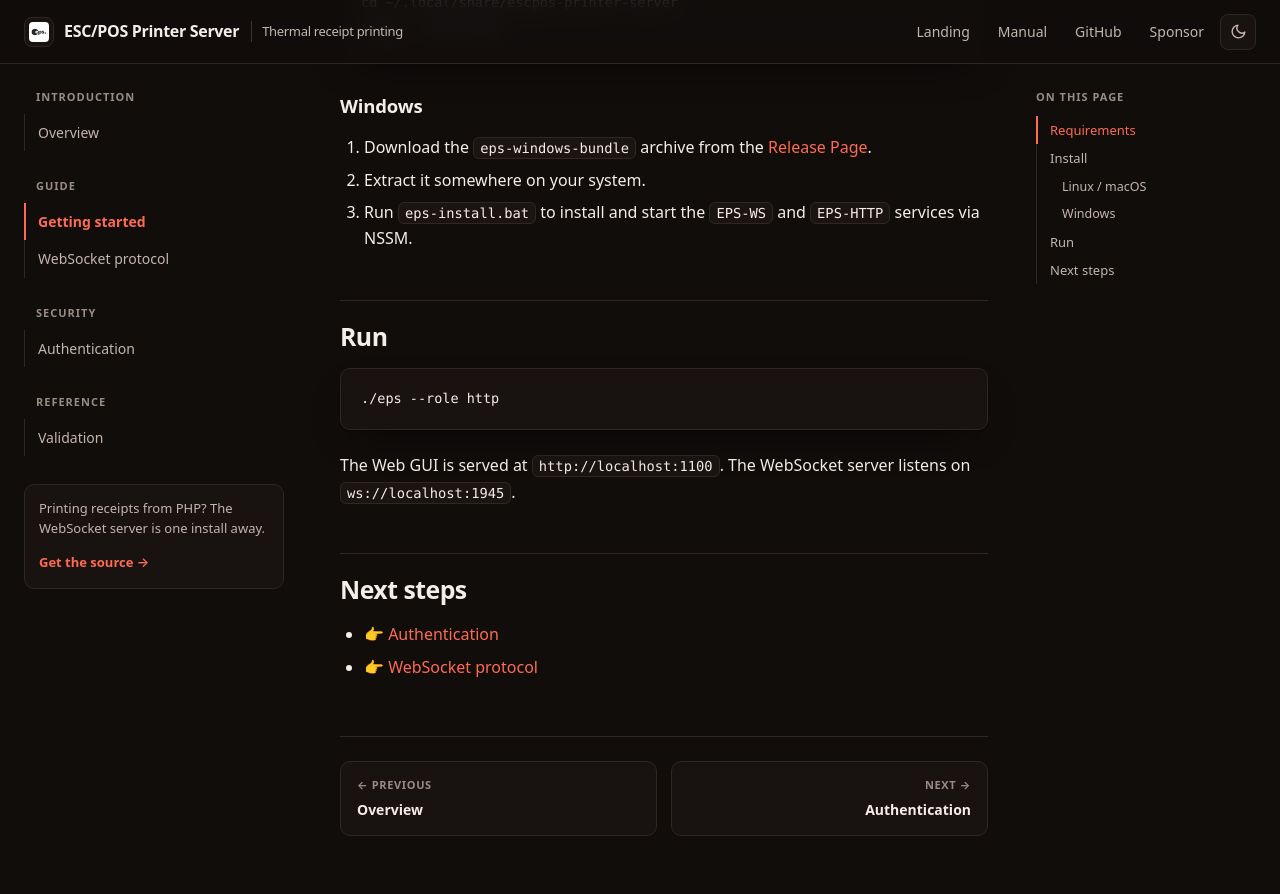
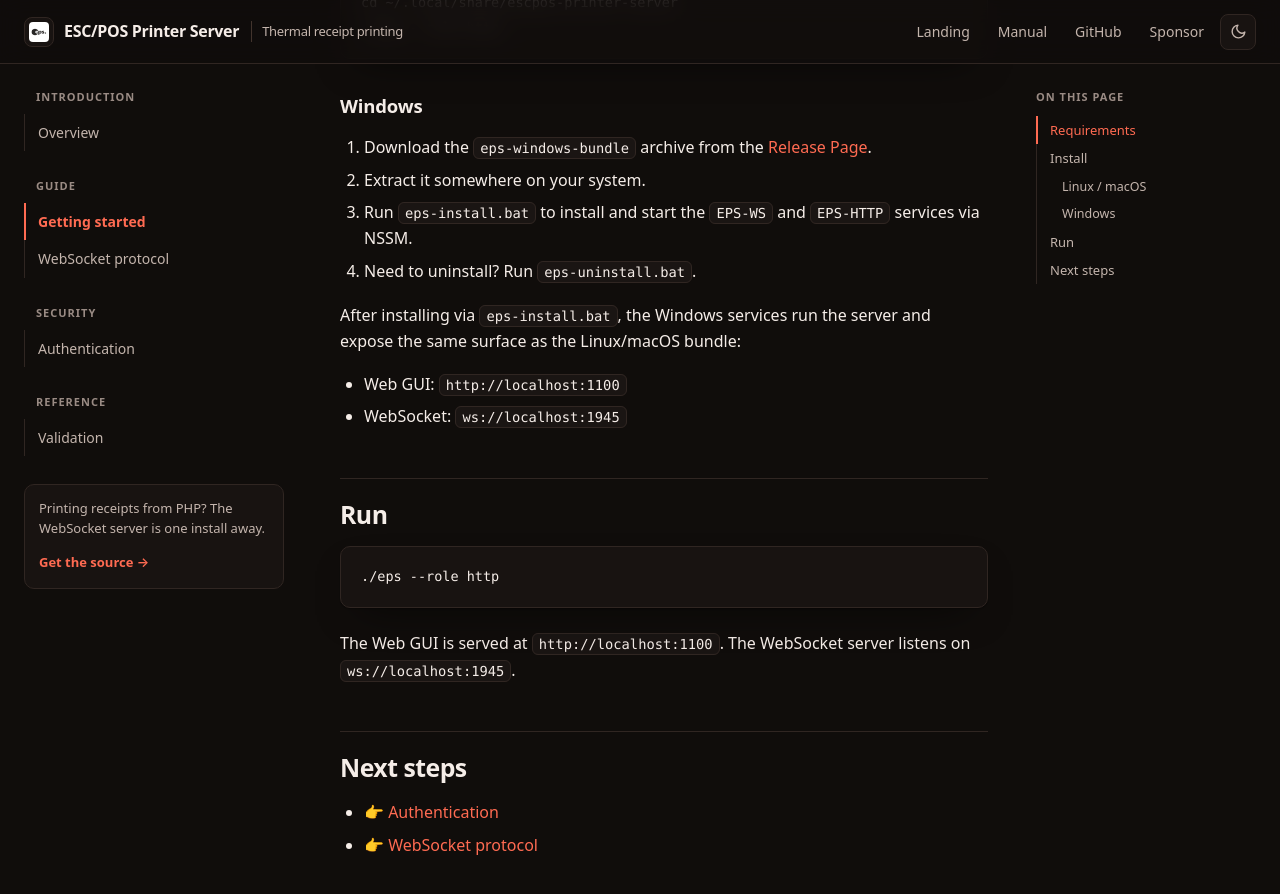
Before and after one commit to darkterminal/escpos-printer-server, a Jekyll site: the page built from docs/user-manual/installation.md, in a window 1280 px wide and 900 px high, scrolled down 666 px. Shown: the top 894 px of the window. Built offline with Jekyll 4.4.1, drawn with Linux system fonts in a browser that asks for light colours.

Commit message:
docs: point landing stats to eps repo and document windows usage

```diff
--- a/docs/assets/js/landing.js
+++ b/docs/assets/js/landing.js
@@ -1,8 +1,8 @@
-/* Turso Client PHP landing page — progressive enhancement only. */
+/* ESC/POS Printer Server landing page — progressive enhancement only. */
 (function () {
     "use strict";
 
-    var REPO = "tursodatabase/turso-client-php";
+    var REPO = "darkterminal/escpos-printer-server";
 
     /* ----------------------------------------------------------- theme */
     // Same storage key and attribute as the user manual, so a toggle here
--- a/docs/index.html
+++ b/docs/index.html
@@ -230,7 +230,7 @@
                             <span>Contributors</span>
                         </div>
                         <div class="stat">
-                            <strong id="release-tag">v2.0.9</strong>
+                            <strong id="release-tag">v2.0.10</strong>
                             <span>Latest release</span>
                         </div>
                     </div>
@@ -305,7 +305,7 @@
                 <div class="footer__bottom">
                     <span>
                         © <span id="year">2026</span> ESC/POS Printer Server ·
-                        <span id="release-tag">v2.0.9</span> · MIT
+                        <span id="release-tag">v2.0.10</span> · MIT
                     </span>
                     <a href="{{ site.baseurl }}/user-manual/">Manual</a>
                 </div>
--- a/docs/user-manual/installation.md
+++ b/docs/user-manual/installation.md
@@ -24,6 +24,12 @@ cd ~/.local/share/escpos-printer-server
 1. Download the `eps-windows-bundle` archive from the [Release Page](https://github.com/darkterminal/escpos-printer-server/releases).
 2. Extract it somewhere on your system.
 3. Run `eps-install.bat` to install and start the `EPS-WS` and `EPS-HTTP` services via NSSM.
+4. Need to uninstall? Run `eps-uninstall.bat`.
+
+After installing via `eps-install.bat`, the Windows services run the server and expose the same surface as the Linux/macOS bundle:
+
+- Web GUI: `http://localhost:1100`
+- WebSocket: `ws://localhost:1945`
 
 ## Run
 
```
